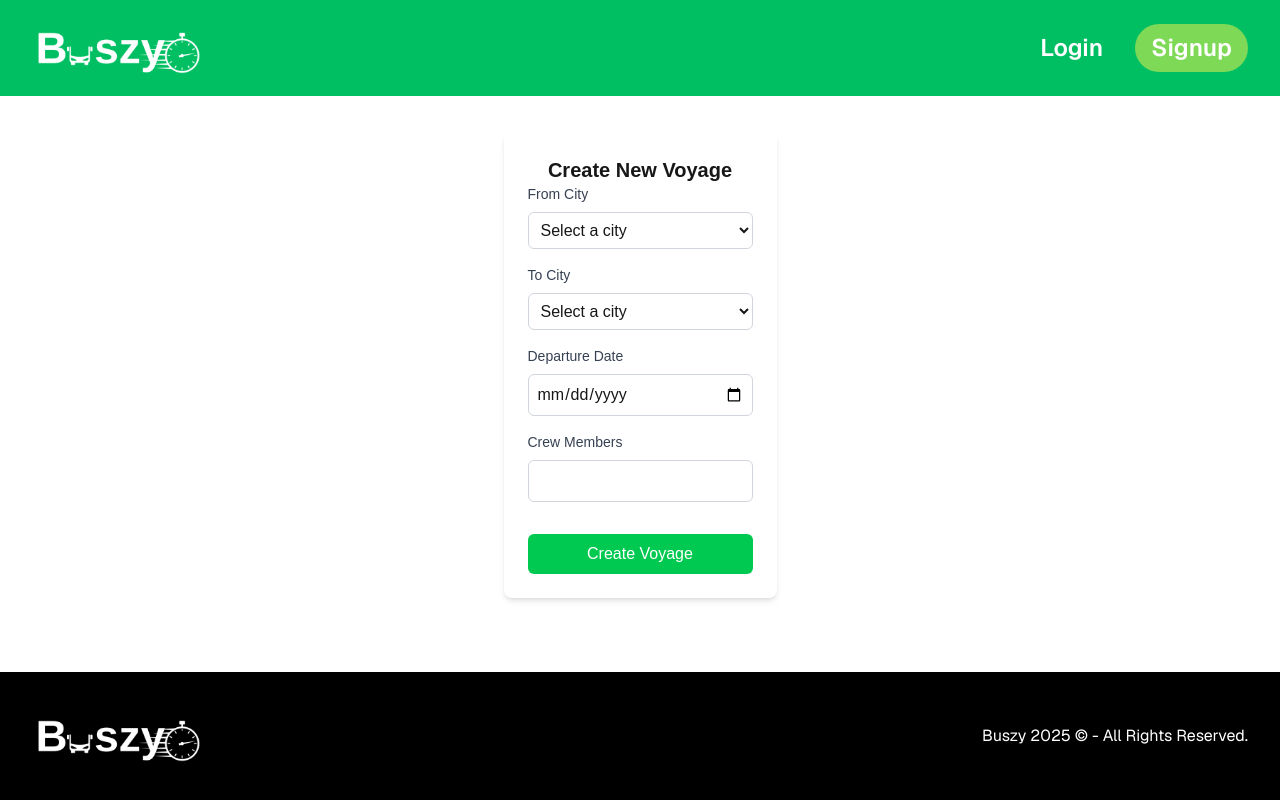
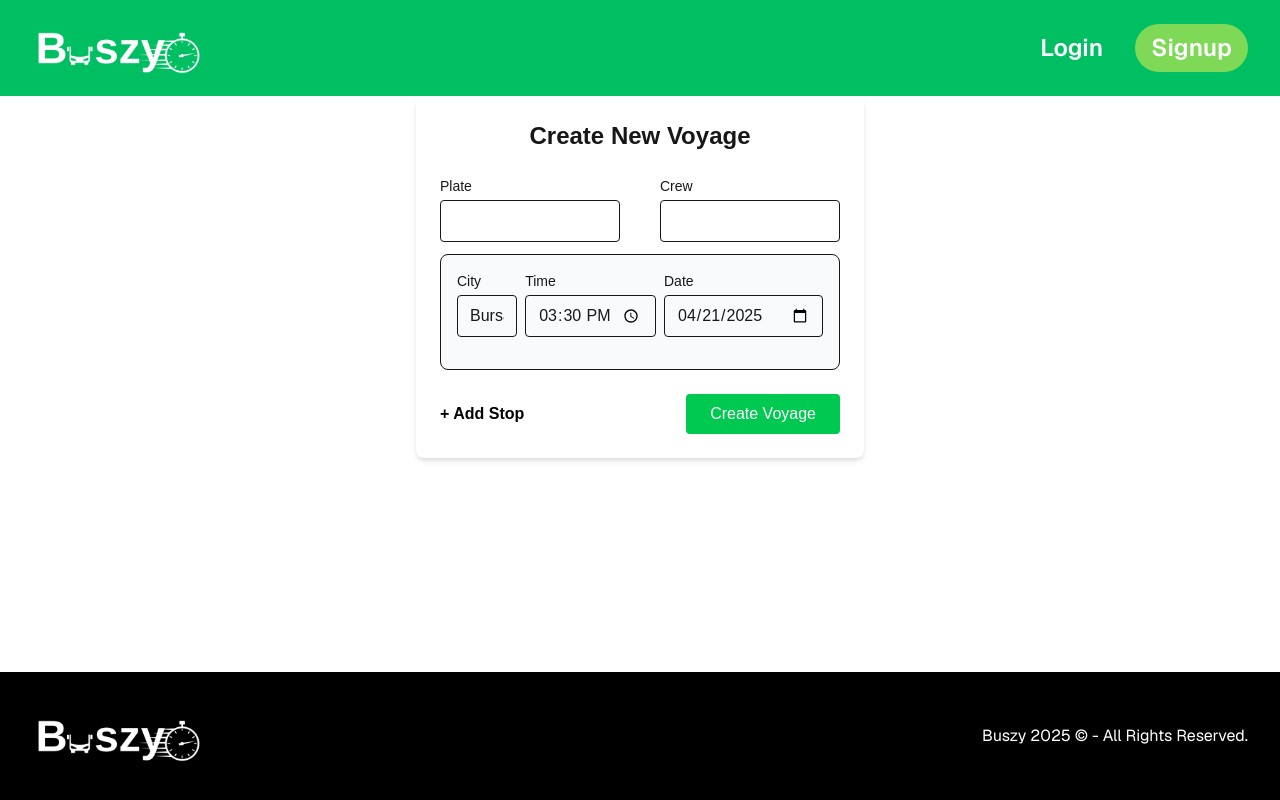
Before and after one commit to emremustu/buszy, a Next.js app in the folder frontend/: page /administrations/addVoyages in a window 1280 px wide. Built offline with nearby package versions, Linux system fonts and the light colour scheme.

Commit message:
addVoyage page updated

```diff
--- a/frontend/app/administrations/addVoyages/page.tsx
+++ b/frontend/app/administrations/addVoyages/page.tsx
@@ -1,125 +1,137 @@
-'use client';
-import React, { useState } from 'react';
-import Footer from '@/app/components/Footer';
-import Navbar from '@/app/components/Navbar';
+"use client";
 
-const cities: string[] = [
-    "Adana", "Adıyaman", "Afyonkarahisar", "Ağrı", "Aksaray",
-    "Amasya", "Ankara", "Antalya", "Ardahan", "Artvin",
-    "Aydın", "Balıkesir", "Bartın", "Batman", "Bayburt",
-    "Bilecik", "Bingöl", "Bitlis", "Bolu", "Burdur",
-    "Bursa", "Çanakkale", "Çankırı", "Çorum", "Denizli",
-    "Diyarbakır", "Edirne", "Elazığ", "Erzincan", "Erzurum",
-    "Eskişehir", "Gaziantep", "Giresun", "Gümüşhane", "Hakkari",
-    "Hatay", "Iğdır", "Isparta", "İstanbul", "İzmir",
-    "Kahramanmaraş", "Karabük", "Karaman", "Kars", "Kastamonu",
-    "Kayseri", "Kırıkkale", "Kırklareli", "Kırşehir", "Kocaeli",
-    "Konya", "Kütahya", "Malatya", "Manisa", "Mardin",
-    "Mersin", "Muğla", "Muş", "Nevşehir", "Niğde",
-    "Ordu", "Osmaniye", "Rize", "Sakarya", "Samsun",
-    "Siirt", "Sinop", "Sivas", "Şanlıurfa", "Şırnak",
-    "Tekirdağ", "Tokat", "Trabzon", "Tunceli", "Uşak",
-    "Van", "Yalova", "Yozgat", "Zonguldak"
-];
+import Footer from "@/app/components/Footer";
+import Navbar from "@/app/components/Navbar";
+import { useState } from "react";
 
-const AddVoyagePage = () => {
-    const [fromCity, setFromCity] = useState<string>("");
-    const [toCity, setToCity] = useState<string>("");
-    const [departureDate, setDepartureDate] = useState<string>("");
-    const [crew, setCrew] = useState<string>("");  // Default 1 person
+type CityStop = {
+    city: string;
+    time: string;
+    date: string;
+};
 
-    const handleSubmit = (e: React.FormEvent) => {
+const defaultStop: CityStop = {
+    city: "Bursa",
+    time: "15:30",
+    date: "2025-04-21",
+};
+
+const VoyageForm = () => {
+    const [stops, setStops] = useState<CityStop[]>([defaultStop]);
+    const [plate, setPlate] = useState("");
+    const [crew, setCrew] = useState("");
+
+    const handleInputChange = (index: number, field: keyof CityStop, value: string) => {
+        const updated = [...stops];
+        updated[index][field] = value;
+        setStops(updated);
+    };
+
+    const handleAddStop = () => {
+        setStops([...stops, defaultStop]);
+    };
+
+    const handleSubmit = async (e: React.FormEvent) => {
         e.preventDefault();
+        try {
+            const response = await fetch("http://localhost:8000/api/create-voyage", {
+                method: "POST",
+                headers: {
+                    "Content-Type": "application/json",
+                },
+                body: JSON.stringify({ cities: stops }),
+            });
 
-        const voyageData = {
-            fromCity,
-            toCity,
-            departureDate,
-            crew,
-        };
-
-        console.log("Voyage Data:", voyageData);
-        // Burada API'ye veri gönderebilirsiniz
+            const data = await response.json();
+            console.log("Voyage created:", data);
+        } catch (error) {
+            console.error("Error submitting voyage:", error);
+        }
     };
 
     return (
         <>
-            <div className='flex flex-col h-screen'>
-                <Navbar />
-                <div className='mt-9 max-w-sm mx-auto bg-white shadow-md rounded-lg p-6'>
-                    <h1 className='text-xl font-semibold text-center'>Create New Voyage</h1>
-                    <form onSubmit={handleSubmit} className='space-y-4'>
+            <div className="flex flex-col h-screen">
+                <Navbar></Navbar>
+                <form onSubmit={handleSubmit} className="max-w-md mx-auto p-6 bg-white shadow-md rounded-lg space-y-6">
+                    <h2 className="text-2xl font-bold text-center">Create New Voyage</h2>
+                    <div className="flex flex-col space-y-3 ">
+                        <div className="flex flex-row space-x-10">
                         <div>
-                            <label htmlFor="fromCity" className="block text-sm font-medium text-gray-700">From City</label>
-                            <select
-                                id="fromCity"
-                                name="fromCity"
-                                value={fromCity}
-                                onChange={(e) => setFromCity(e.target.value)}
-                                className="w-full mt-2 p-2 border border-gray-300 rounded-md"
-                                required
-                            >
-                                <option value="">Select a city</option>
-                                {cities.map((city, index) => (
-                                    <option key={index} value={city}>{city}</option>
-                                ))}
-                            </select>
-                        </div>
-                        <div>
-                            <label htmlFor="toCity" className="block text-sm font-medium text-gray-700">To City</label>
-                            <select
-                                id="toCity"
-                                name="toCity"
-                                value={toCity}
-                                onChange={(e) => setToCity(e.target.value)}
-                                className="w-full mt-2 p-2 border border-gray-300 rounded-md"
-                                required
-                            >
-                                <option value="">Select a city</option>
-                                {cities.map((city, index) => (
-                                    <option key={index} value={city}>{city}</option>
-                                ))}
-                            </select>
-                        </div>
-                        <div>
-                            <label htmlFor="departureDate" className="block text-sm font-medium text-gray-700">Departure Date</label>
+                            <label className="block text-sm font-medium mb-1">Plate</label>
                             <input
-                                type="date"
-                                id="departureDate"
-                                name="departureDate"
-                                value={departureDate}
-                                onChange={(e) => setDepartureDate(e.target.value)}
-                                className="w-full mt-2 p-2 border border-gray-300 rounded-md"
-                                required
+                                type="text"
+                                value={plate}
+                                onChange={(e) => setPlate(e.target.value)}
+                                className="w-full border px-3 py-2 rounded"
                             />
                         </div>
                         <div>
-                            <label htmlFor="crew" className="block text-sm font-medium text-gray-700">Crew Members</label>
+                            <label className="block text-sm font-medium mb-1">Crew</label>
                             <input
                                 type="text"
-                                id="crew"
-                                name="crew"
                                 value={crew}
                                 onChange={(e) => setCrew(e.target.value)}
-                                className="w-full mt-2 p-2 border border-gray-300 rounded-md"
-                                required
+                                className="w-full border px-3 py-2 rounded"
                             />
                         </div>
-                        <div className="text-center">
-                            <button
-                                type="submit"
-                                className="mt-4 w-full bg-green-500 text-white py-2 rounded-md hover:bg-green-600 focus:outline-none"
-                            >
-                                Create Voyage
-                            </button>
                         </div>
-                    </form>
-                </div>
-                <div className='mt-auto'></div>
-                <Footer />
+                        {stops.map((stop, index) => (
+                            <div key={index} className="flex flex-row border space-x-2 p-4 rounded-lg space-y-4 bg-gray-50">
+                                <div>
+                                    <label className="block text-sm font-medium mb-1">City</label>
+                                    <input
+                                        type="text"
+                                        value={stop.city}
+                                        onChange={(e) => handleInputChange(index, "city", e.target.value)}
+                                        className="w-full border px-3 py-2 rounded"
+                                    />
+                                </div>
+                                <div>
+                                    <label className="block text-sm font-medium mb-1">Time</label>
+                                    <input
+                                        type="time"
+                                        value={stop.time}
+                                        onChange={(e) => handleInputChange(index, "time", e.target.value)}
+                                        className="w-full border px-3 py-2 rounded"
+                                    />
+                                </div>
+                                <div>
+                                    <label className="block text-sm font-medium mb-1">Date</label>
+                                    <input
+                                        type="date"
+                                        value={stop.date}
+                                        onChange={(e) => handleInputChange(index, "date", e.target.value)}
+                                        className="w-full border px-3 py-2 rounded"
+                                    />
+                                </div>
+                            </div>
+
+                        ))}
+                    </div>
+
+                    <div className="flex justify-between items-center">
+                        <button
+                            type="button"
+                            onClick={handleAddStop}
+                            className=" font-bold text-black hover:text-primarybr transition-transform"
+                        >
+                            +  Add Stop
+                        </button>
+                        <button
+                            type="submit"
+                            className="bg-green-500 text-white px-6 py-2 rounded hover:bg-green-600 transition-colors"
+                        >
+                            Create Voyage
+                        </button>
+                    </div>
+                </form>
+                <div className="mt-auto"></div>
+                <Footer></Footer>
             </div>
         </>
+
     );
 };
 
-export default AddVoyagePage;
+export default VoyageForm;
```
